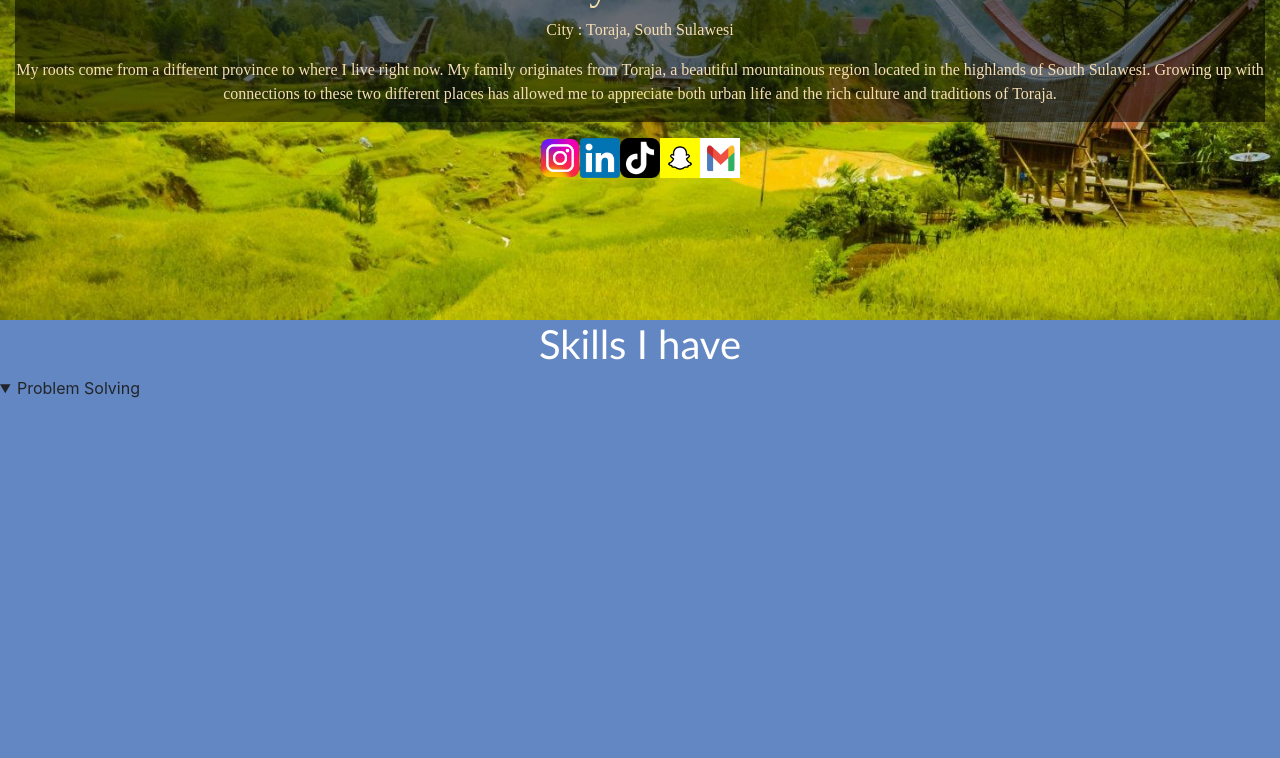
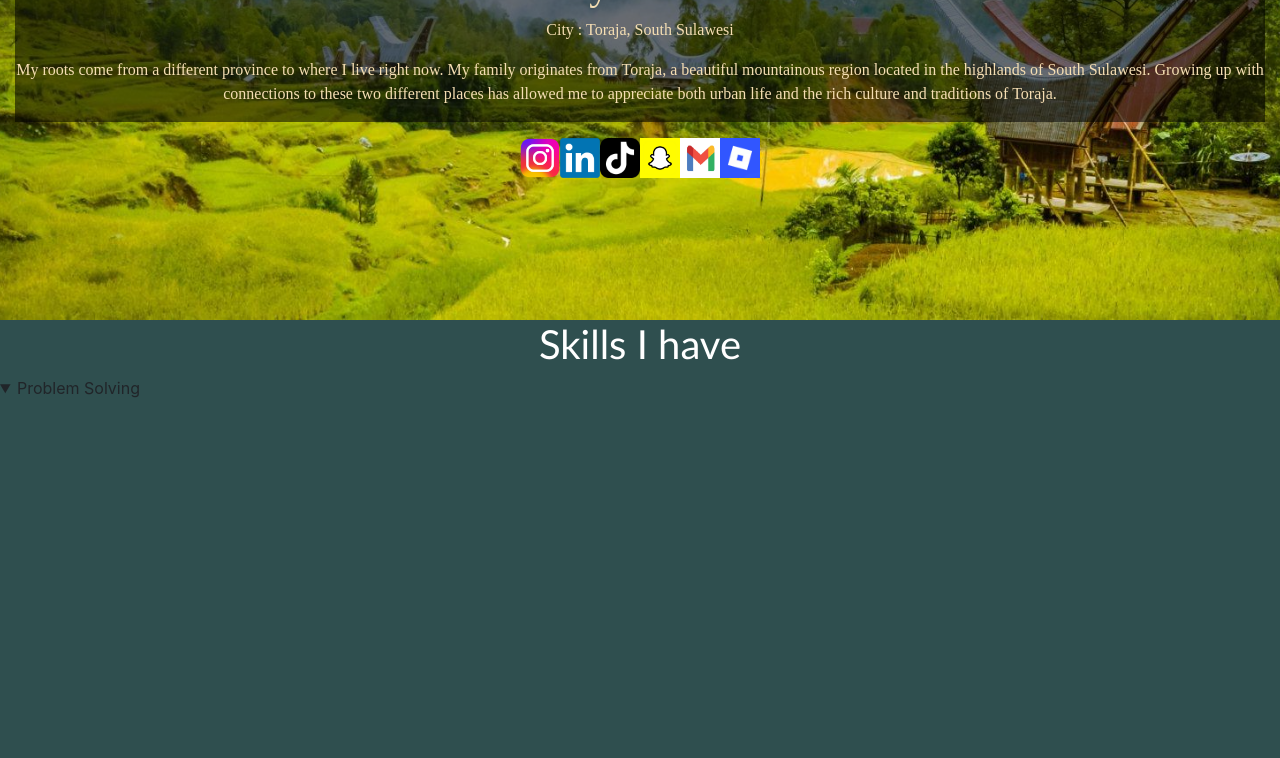
Before and after one commit to tristansma25/Tristan.sma25, a plain HTML site: page Personal-Tristan/index.html in a window 1280 px wide. Shown: the part 500-1258 px from the top of the page. Drawn offline with nearby package versions, Linux system fonts and the light colour scheme.

Commit message:
bismillah

```diff
--- a/Personal-Tristan/index.html
+++ b/Personal-Tristan/index.html
@@ -50,13 +50,16 @@
         <a href="mailto:mangotingtristan31@gmail.com" target="_blank">
             <img src="/Personal-Tristan/Gmail.jpeg" alt="" style="width: 40px; height: 40px;">
         </a>
+        <a href="https://instagram.com/trist4nnd1ka" target="_blank">
+          <img src="/Personal-Tristan/Roblox_Logo_2025.png" alt="" style="width: 40px; height: 40px;">
+      </a>
     </div>
 
     </div>
 
 </div>
 
-<div class="section3 p-10" style="background-color: rgb(99, 135, 194);">
+<div class="section3 p-10" style="background-color: darkslategrey;">
     <h1 class="text-center" style="font-family: 'Gill Sans', 'Gill Sans MT', Calibri, 'Trebuchet MS', sans-serif; color: rgb(255, 255, 255);"> Skills I have</h1>
     <div class="accordion">
         <details class="accordion-item" name="accordionExample" open>
@@ -94,7 +97,7 @@
       </div>
 </div>
 
-<div class="section4 p-10" style="background-image: url(/Personal-Tristan/Prabu.jpg);">
+<div class="section4 p-10" style="background-image: url(/Personal-Tristan/IMG_5200.JPG);">
     <h1 class="text-center" style="font-family: 'Gill Sans', 'Gill Sans MT', Calibri, 'Trebuchet MS', sans-serif; color: whitesmoke;">Achievements</h1>
     <div class="row">
 
```
Also changed, not shown: Personal-Tristan/IMG_5200.JPG (added), Personal-Tristan/Roblox_Logo_2025.png (added).
